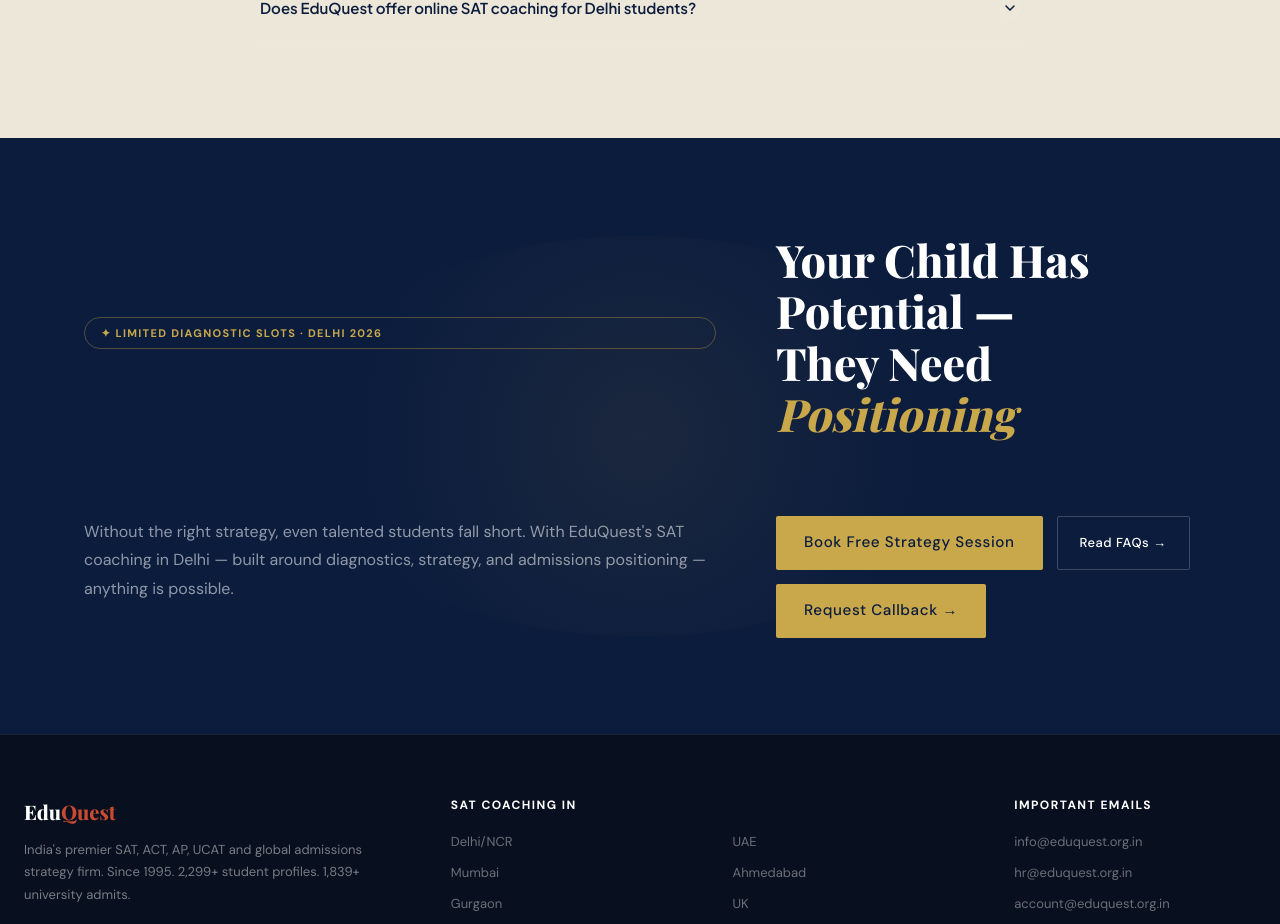
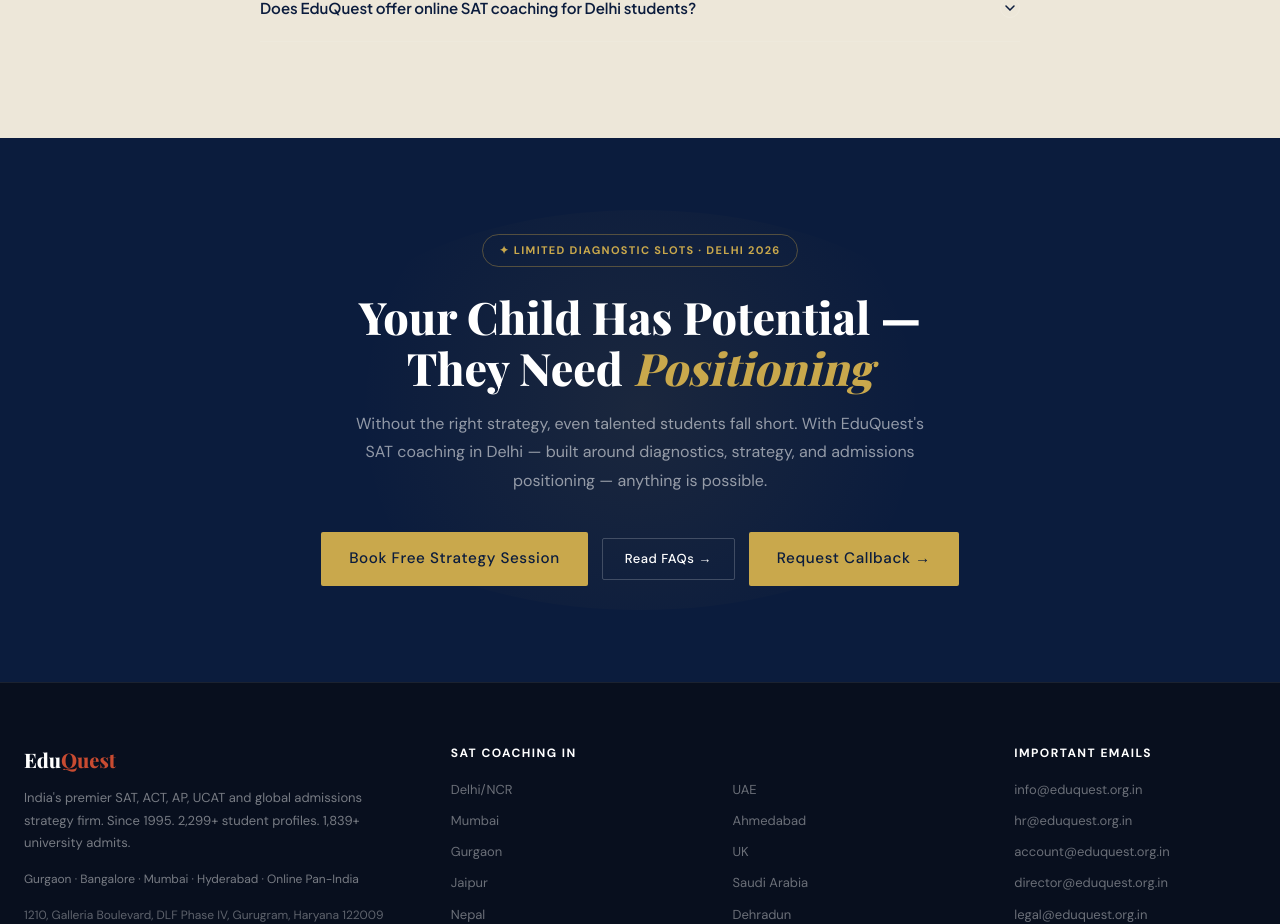
Before and after one commit to nakul-saini404/omniquestui, a Next.js app: page /sat_delhi in a window 1280 px wide. Shown: the part 7311-8235 px from the top of the page. Built offline with nearby package versions, Linux system fonts and the light colour scheme.

Commit message:
update final cta

```diff
--- a/components/sat-delhi/FinalCta.module.css
+++ b/components/sat-delhi/FinalCta.module.css
@@ -3,6 +3,7 @@
   padding: 96px 0;
   position: relative;
   overflow: hidden;
+  width: 100%;
 }
 
 .section::before {
@@ -20,13 +21,16 @@
 
 .inner {
   position: relative;
-  display: grid;
-  grid-template-columns: 1fr 420px;
-  gap: 60px;
+  display: flex;
+  flex-direction: column;
   align-items: center;
-  max-width: var(--max);
+  justify-content: center;
+  text-align: center;
+  max-width: 760px;
+  width: 100%;
   margin: 0 auto;
   padding: 0 24px;
+  box-sizing: border-box;
 }
 
 .badge {
@@ -49,6 +53,7 @@
   line-height: 1.15;
   color: #fff;
   margin-bottom: 16px;
+  width: 100%;
 }
 
 .h2 em {
@@ -60,13 +65,18 @@
   font-size: 16px;
   color: rgba(255, 255, 255, 0.55);
   line-height: 1.8;
-  margin-bottom: 32px;
+  margin-bottom: 36px;
+  max-width: 600px;
+  width: 100%;
 }
 
 .btns {
   display: flex;
   gap: 14px;
   flex-wrap: wrap;
+  justify-content: center;
+  align-items: center;
+  width: 100%;
 }
 
 .btnGold {
@@ -88,65 +98,13 @@
   border-color: rgba(255, 255, 255, 0.35);
 }
 
-/* Form card */
-.formCard {
-  background: rgba(255, 255, 255, 0.05);
-  border: 1px solid rgba(255, 255, 255, 0.12);
-  border-radius: 12px;
-  padding: 32px;
-}
+@media (max-width: 768px) {
+  .section {
+    padding: 64px 0;
+  }
 
-.formCard h3 {
-  font-family: var(--ff-head);
-  font-size: 18px;
-  color: #fff;
-  margin-bottom: 6px;
-}
-
-.formCard p {
-  font-size: 13px;
-  color: rgba(255, 255, 255, 0.45);
-  margin-bottom: 20px;
-}
-
-.formCard input,
-.formCard select {
-  width: 100%;
-  background: rgba(255, 255, 255, 0.06);
-  border: 1px solid rgba(255, 255, 255, 0.1);
-  color: #fff;
-  padding: 11px 14px;
-  border-radius: var(--radius);
-  font-family: var(--ff-body);
-  font-size: 13px;
-  outline: none;
-  margin-bottom: 10px;
-  transition: border-color 0.2s;
-}
-
-.formCard input:focus,
-.formCard select:focus {
-  border-color: var(--gold);
-}
-
-.formCard input::placeholder {
-  color: rgba(255, 255, 255, 0.35);
-}
-
-.formCard select option {
-  background: var(--navy);
-}
-
-.formNote {
-  font-size: 11px;
-  color: rgba(255, 255, 255, 0.3);
-  text-align: center;
-  margin-top: 12px;
-}
-
-@media (max-width: 1024px) {
-  .inner {
-    grid-template-columns: 1fr;
-    gap: 40px;
+  .btns {
+    flex-direction: column;
+    align-items: center;
   }
 }
```
